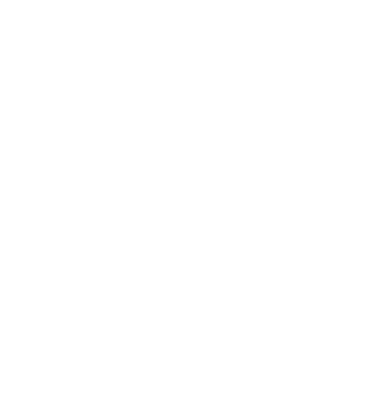
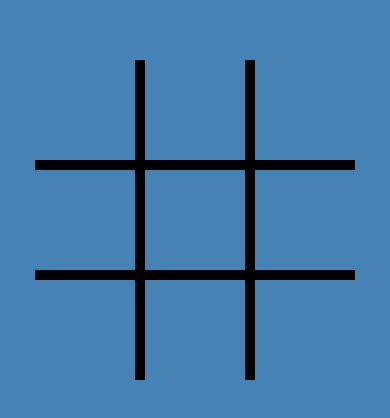
Before and after one commit to ish-u/tic-tac-toe, a React Native app: screen / in a window 390 px wide. Shown: the part 202-620 px from the top of the page. Built offline with nearby package versions, Linux system fonts and the light colour scheme.

Commit message:
added Board, BoardBox, Cross, Circle

```diff
--- a/App.tsx
+++ b/App.tsx
@@ -1,6 +1,14 @@
 import { StatusBar } from "expo-status-bar";
 import { useEffect, useRef, useState } from "react";
-import { Animated, Button, Pressable, StyleSheet, Text, TouchableNativeFeedback, View } from "react-native";
+import {
+  Animated,
+  Button,
+  Pressable,
+  StyleSheet,
+  Text,
+  TouchableNativeFeedback,
+  View,
+} from "react-native";
 
 // const Circle = ({ x, y, setBgColor }: { x: number; y: number; setBgColor: (value: string) => void }) => {
 //   const startValue = useRef(new Animated.Value(0)).current;
@@ -96,9 +104,92 @@
 // Players
 // Board Tile
 // checkWinning
+const styles = StyleSheet.create({
+  container: {
+    flex: 1,
+    justifyContent: "center",
+    backgroundColor: "steelblue",
+    alignContent: "center",
+    alignItems: "center",
+  },
+  board: {
+    flexWrap: "wrap",
+    flexDirection: "row",
+    justifyContent: "center",
+    rowGap: 10,
+    columnGap: 10,
+    backgroundColor: "black",
+    width: 320,
+    height: 320,
+  },
+  boardBox: {
+    justifyContent: "center",
+    alignItems: "center",
+    width: 100,
+    height: 100,
+    backgroundColor: "steelblue",
+  },
+  cross: {
+    fontSize: 40,
+    fontWeight: "900",
+  },
+  circle: {
+    fontSize: 40,
+    fontWeight: "900",
+  },
+});
+
+const Cross = () => {
+  return (
+    <View>
+      <Text style={styles.cross}>X</Text>
+    </View>
+  );
+};
+
+const Circle = () => {
+  return (
+    <View>
+      <Text style={styles.circle}>O</Text>
+    </View>
+  );
+};
+
+const BoardBox = ({ i, j }: { i: number; j: number }) => {
+  const [show, setShow] = useState(false);
+  return (
+    <Pressable onPress={() => setShow(true)}>
+      <View style={styles.boardBox}>
+        {show && <>{Math.random() * 10 > 5 ? <Cross /> : <Circle />}</>}
+      </View>
+    </Pressable>
+  );
+};
+
+type BoardBoxValue = 1 | 0 | -1;
+
+const Board = () => {
+  const [boardState, setBoardState] = useState<BoardBoxValue[][]>([
+    [0, 0, 0],
+    [0, 0, 0],
+    [0, 0, 0],
+  ]);
+
+  return (
+    <View style={styles.board}>
+      {boardState.map((row, i) =>
+        row.map((col, j) => <BoardBox i={i} j={j} key={i + j} />)
+      )}
+    </View>
+  );
+};
 
 // const;
 
 export default function App() {
-  return <></>;
+  return (
+    <View style={styles.container}>
+      <Board />
+    </View>
+  );
 }
```
